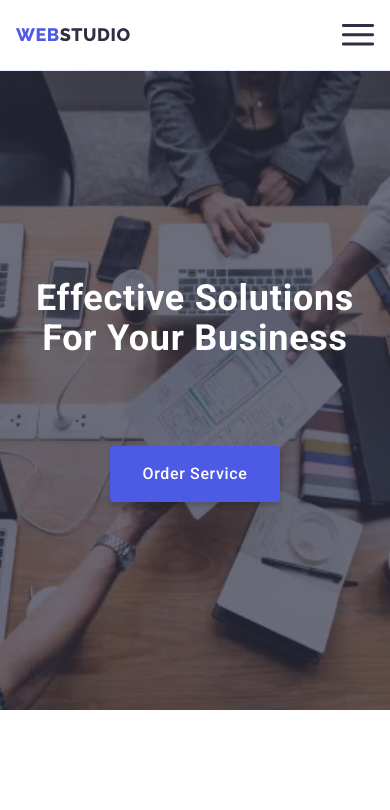
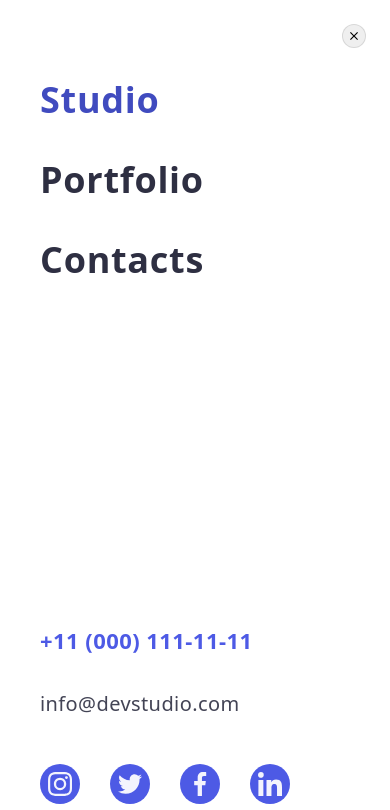
Before and after one commit to LiliaUsenko/goit-markup-hw-07, a plain HTML site: page index.html in a window 390 px wide. Both pictures are taken after a click on the button 358 px from the left and 35 px from the top of the page. Shown: the top 810 px of the page. Drawn offline with nearby package versions, Linux system fonts and the light colour scheme.

Commit message:
correct mobile-menu

```diff
--- a/css/styles.css
+++ b/css/styles.css
@@ -82,6 +82,16 @@ img {
   padding-top: 96px;
   padding-bottom: 96px;
 }
+
+@media screen and (max-width: 428px) {
+  .container {
+
+    margin-left: auto;
+    margin-right: auto;
+
+  }
+}
+
 
 @media screen and (min-width: 428px) {
   .container {
@@ -210,6 +220,12 @@ img {
   |============================
 */
 
+  .mobile-menu.is-open {
+    opacity: 1;
+    visibility: visible;
+    pointer-events: auto;
+  }
+
 .mobile-menu.is-hidden {
   visibility: hidden;
   opacity: 0;
@@ -223,6 +239,9 @@ img {
   width: 100%;
   height: 100%;
   background-color: var(--color-white);
+  opacity: 0;
+  visibility: hidden;
+  pointer-events: none;
 }
 
 .mobile-menu-wrapper {
--- a/index.html
+++ b/index.html
@@ -51,7 +51,7 @@
             </li>
           </ul>
         </nav>
-        <button class="button-mobile-menu js-open-menu" type="button">
+        <button class="button-mobile-menu js-open-menu" type="button" aria-expanded="false">
           <svg width="32" height="22">
             <use href="./images/icons.svg#icon-modal-menu"></use>
           </svg>
@@ -74,8 +74,8 @@
 
       <!--Mobile menu-->
 
-      <div class="mobile-menu is-hidden">
-        <div class="mobile-menu-wrapper js-menu-container">
+      <div class="mobile-menu js-menu-container">
+        <div class="mobile-menu-wrapper">
           <button class="button-close  js-close-menu" type="button">
             <svg class="icon-button-close" width="8" height="8">
               <use href="./images/icons.svg#icon-button-close"></use>
```
